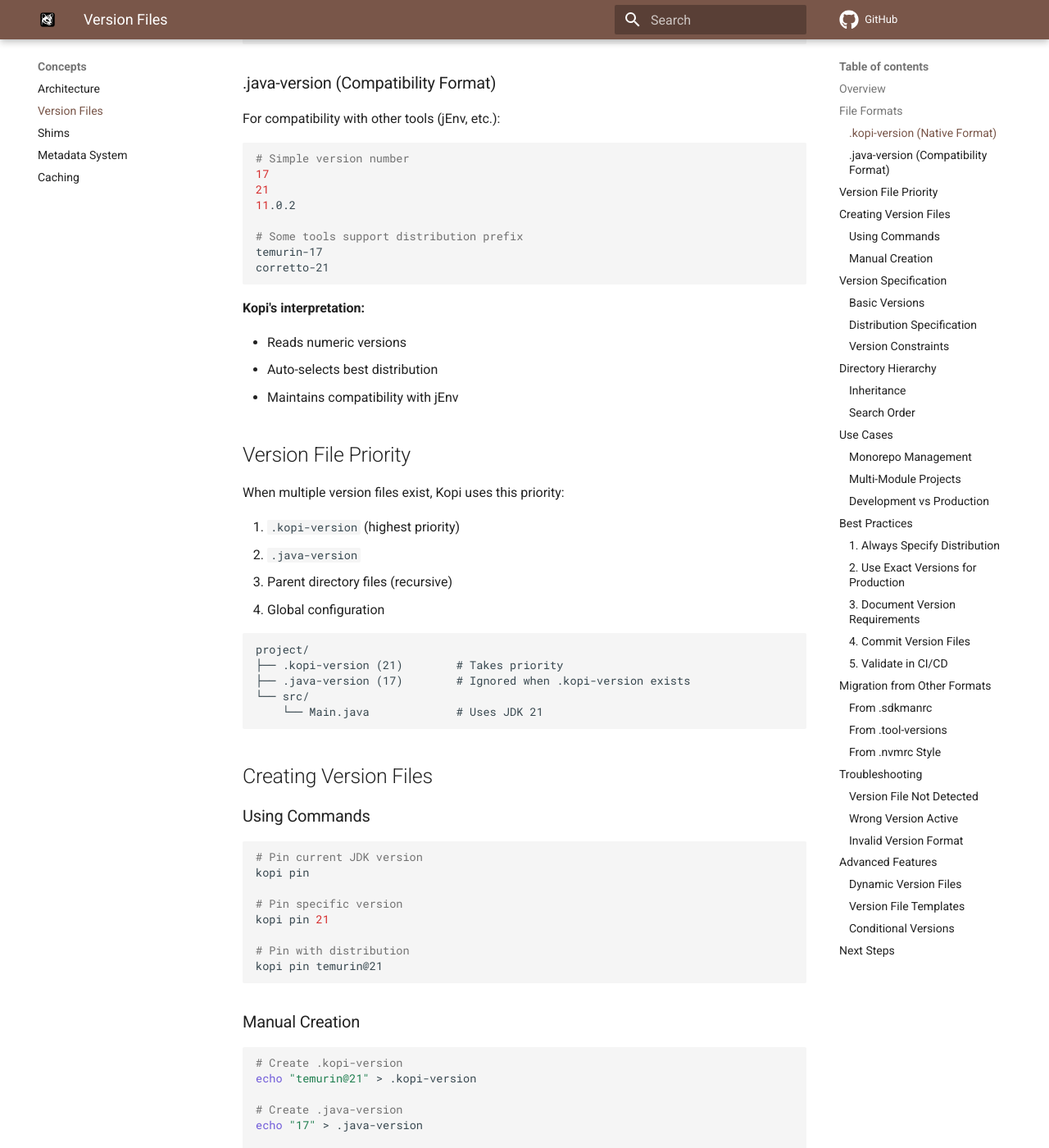
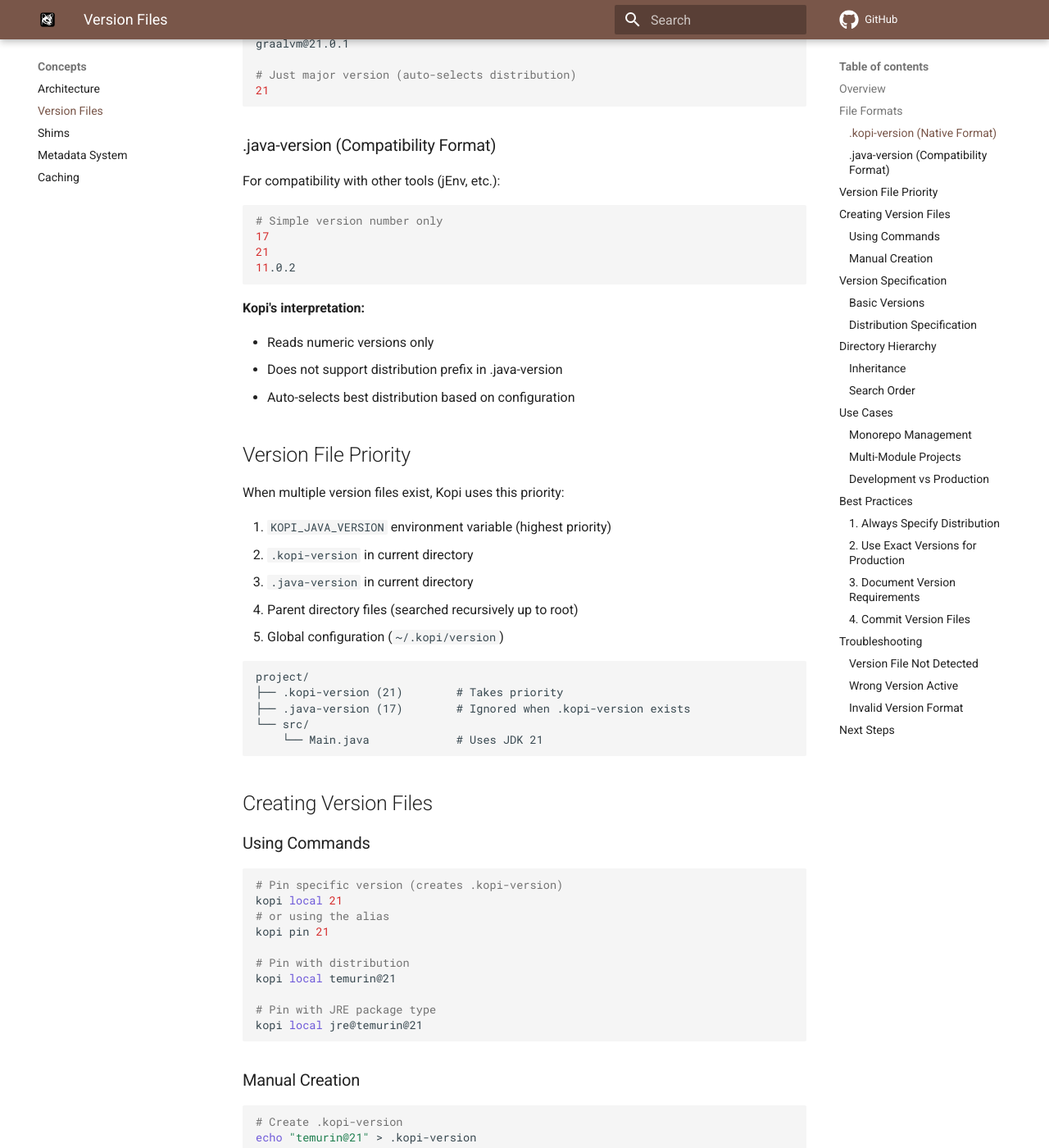
Before and after one commit to kopi-vm/kopi-vm.github.io, an MkDocs documentation site: the page built from docs/concepts/version-files.md, in a window 1280 px wide and 1400 px high, scrolled down 981 px. Shown: the whole window at 82% size. Built offline with MkDocs 1.6.1 and Material for MkDocs 9.7.7, drawn with Linux system fonts in a browser that asks for light colours; comment, search, counter and statistics services are not loaded; the version menu is left out; some of the changed text lies outside the part shown.

Commit message:
versionファイルに関するドキュメントを実装に基づいた内容に改定

````diff
--- a/docs/concepts/version-files.md
+++ b/docs/concepts/version-files.md
@@ -21,6 +21,10 @@ graalvm@21.0.1
 # Version only (uses default distribution)
 21
 17.0.9
+
+# JRE format: jre@distribution@version
+jre@temurin@21
+jre@corretto@17
 ```
 
 **Examples:**
@@ -44,30 +48,27 @@ graalvm@21.0.1+12.1
 For compatibility with other tools (jEnv, etc.):
 
 ```bash
-# Simple version number
+# Simple version number only
 17
 21
 11.0.2
-
-# Some tools support distribution prefix
-temurin-17
-corretto-21
 ```
 
 **Kopi's interpretation:**
 
-- Reads numeric versions
-- Auto-selects best distribution
-- Maintains compatibility with jEnv
+- Reads numeric versions only
+- Does not support distribution prefix in .java-version
+- Auto-selects best distribution based on configuration
 
 ## Version File Priority
 
 When multiple version files exist, Kopi uses this priority:
 
-1. `.kopi-version` (highest priority)
-2. `.java-version`
-3. Parent directory files (recursive)
-4. Global configuration
+1. `KOPI_JAVA_VERSION` environment variable (highest priority)
+2. `.kopi-version` in current directory
+3. `.java-version` in current directory
+4. Parent directory files (searched recursively up to root)
+5. Global configuration (`~/.kopi/version`)
 
 ```
 project/
@@ -82,14 +83,16 @@ project/
 ### Using Commands
 
 ```bash
-# Pin current JDK version
-kopi pin
-
-# Pin specific version
+# Pin specific version (creates .kopi-version)
+kopi local 21
+# or using the alias
 kopi pin 21
 
 # Pin with distribution
-kopi pin temurin@21
+kopi local temurin@21
+
+# Pin with JRE package type
+kopi local jre@temurin@21
 ```
 
 ### Manual Creation
@@ -139,23 +142,7 @@ graalvm@21
 # Distribution with full version
 temurin@21.0.2+13
 corretto@17.0.9.8.1
-graalvm@21.0.1+12.1
-```
-
-### Version Constraints
-
-```bash
-# Minimum version (future feature)
->=21.0.1
-
-# Version range (future feature)
->=17.0.0 <18.0.0
-
-# Latest LTS (future feature)
-lts
-
-# Latest version (future feature)
-latest
+graalvm@21.0.1
 ```
 
 ## Directory Hierarchy
@@ -298,52 +285,6 @@ git add .kopi-version
 git commit -m "Set JDK version to Temurin 21"
 ```
 
-### 5. Validate in CI/CD
-
-```yaml
-# In CI pipeline
-- name: Validate JDK version
-  run: |
-    expected=$(cat .kopi-version)
-    actual=$(kopi current)
-    if [ "$actual" != "$expected" ]; then
-      echo "Version mismatch!"
-      exit 1
-    fi
-```
-
-## Migration from Other Formats
-
-### From .sdkmanrc
-
-```bash
-# SDKMAN! format
-java=17.0.2-tem
-
-# Convert to Kopi
-temurin@17.0.2
-```
-
-### From .tool-versions
-
-```bash
-# asdf format
-java adoptopenjdk-17.0.2
-
-# Convert to Kopi
-temurin@17.0.2
-```
-
-### From .nvmrc Style
-
-```bash
-# Node.js style version file
-17
-
-# Works as-is with Kopi (.java-version)
-17
-```
-
 ## Troubleshooting
 
 ### Version File Not Detected
@@ -354,7 +295,10 @@ pwd
 ls -la .kopi-version .java-version
 
 # Check version resolution
-kopi current --verbose
+kopi current
+
+# Check with JSON output for details
+kopi current --json
 
 # Verify file contents
 cat .kopi-version
@@ -366,75 +310,27 @@ cat .kopi-version
 # Check for overrides
 env | grep KOPI_JAVA_VERSION
 
-# Check shell override
-kopi shell --status
+# Check current version
+kopi current
 
-# Clear overrides
+# Clear environment override
 unset KOPI_JAVA_VERSION
-kopi shell --unset
 ```
 
 ### Invalid Version Format
 
 ```bash
-# Validate version file
-kopi validate .kopi-version
-
 # Common issues:
 # - Windows line endings (use dos2unix)
 # - Extra whitespace (trim with sed)
 # - Invalid distribution name
-```
+# - Invalid version format
 
-## Advanced Features
+# Fix Windows line endings
+dos2unix .kopi-version
 
-### Dynamic Version Files
-
-Generate version files based on environment:
-
-```bash
-#!/bin/bash
-# generate-version.sh
-
-if [ "$ENV" = "production" ]; then
-    echo "temurin@21.0.2+13" > .kopi-version
-else
-    echo "temurin@22" > .kopi-version
-fi
-```
-
-### Version File Templates
-
-Use templates for consistency:
-
-```bash
-# .kopi-version.template
-${DISTRIBUTION}@${VERSION}
-
-# Generate from template
-envsubst < .kopi-version.template > .kopi-version
-```
-
-### Conditional Versions
-
-Script-based version selection:
-
-```bash
-#!/bin/bash
-# Set JDK based on branch
-
-branch=$(git branch --show-current)
-case "$branch" in
-    main|master)
-        kopi pin temurin@21
-        ;;
-    develop)
-        kopi pin temurin@22
-        ;;
-    release/*)
-        kopi pin temurin@21.0.2+13
-        ;;
-esac
+# Remove extra whitespace
+sed -i 's/[[:space:]]*$//' .kopi-version
 ```
 
 ## Next Steps
````
Also changed, not shown: other parts of docs/concepts/version-files.md (+2 -2 lines).
